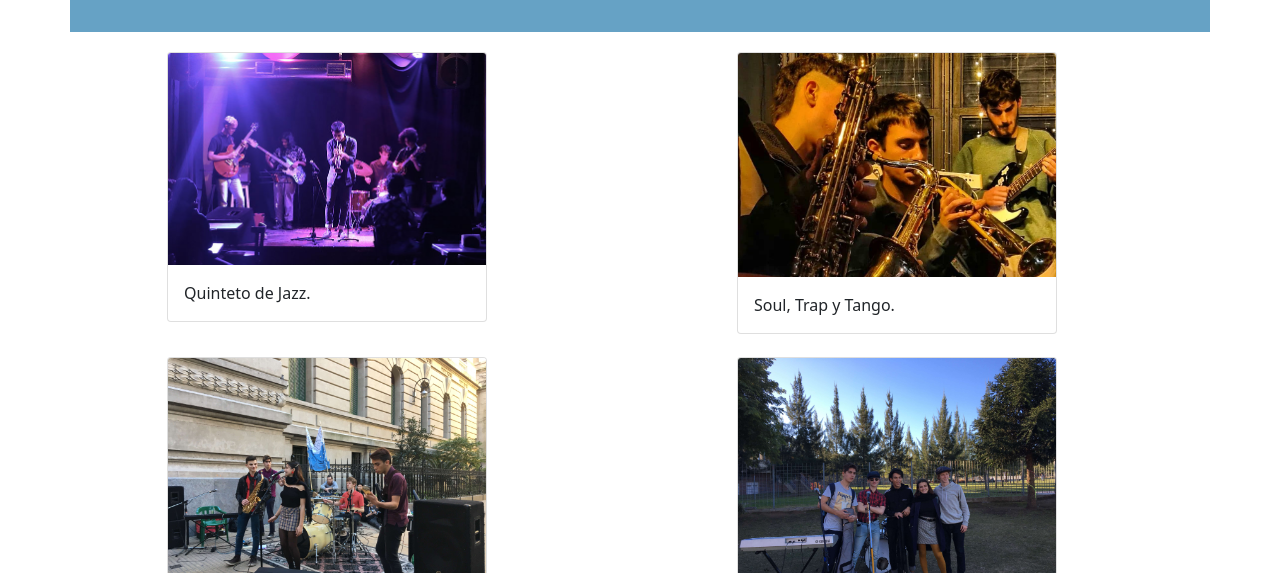
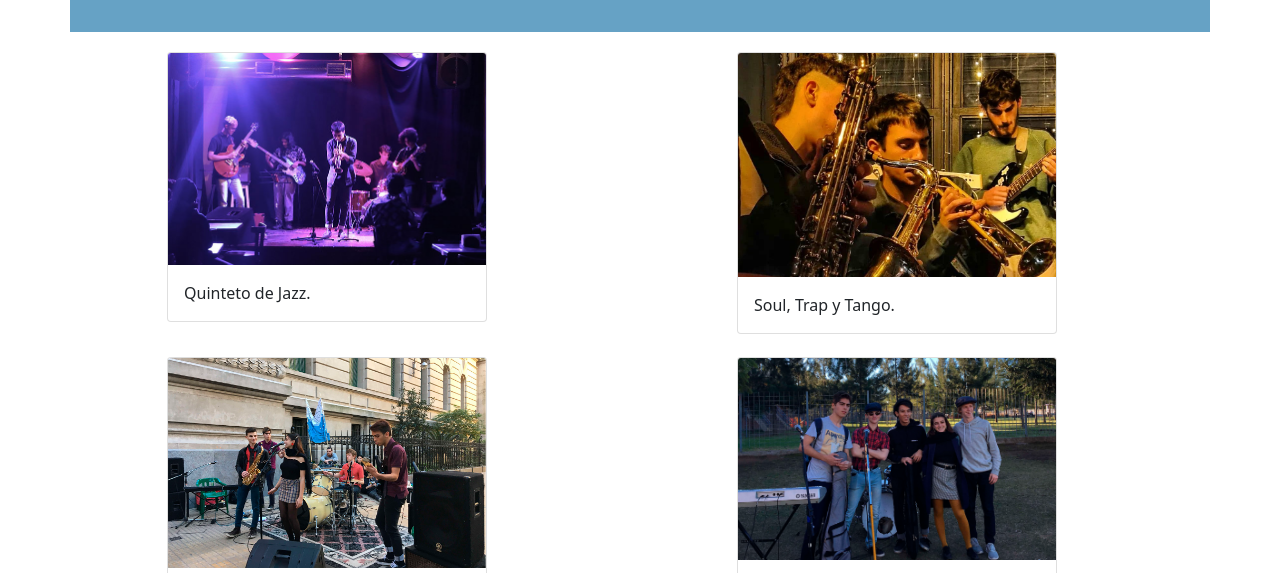
Before and after one commit to ArianneRamirez/ProyectoFidel, a website: page pages/ensambles.html in a window 1280 px wide. Shown: the part 211-784 px from the top of the page. Drawn offline with nearby package versions, Linux system fonts and the light colour scheme.

Commit message:
AjusteTamaños

```diff
--- a/pages/ensambles.html
+++ b/pages/ensambles.html
@@ -67,7 +67,7 @@
 
           <section  class=" col-lg-4 transformacion">
             <div class="card" style="width: 20rem;">
-              <img src="../pics/AmenabarCNBA1.JPG" class="card-img-top" alt="...">
+              <img src="../pics/AmenabarCNBA12.JPG" class="card-img-top" alt="...">
               <div class="card-body">
                 <p class="card-text">Quinteto  Amenábar. Rock en el CNBA</p>
               </div>
@@ -77,7 +77,7 @@
 
           <section  class="col-lg-4 transformacion">
             <div class="card" style="width: 20rem;">
-              <img src="../pics/Amenabar1.JPG" class="card-img-top" alt="...">
+              <img src="../pics/Amenabar12.JPG" class="card-img-top" alt="...">
               <div class="card-body">
                 <p class="card-text">Presentación quinteto  Amenábar en 2019</p>
               </div>
```
Also changed, not shown: pages/bio.html (+2 -1 lines), pics/Amenabar1.JPG (deleted), pics/Amenabar12.jpg (added), pics/AmenabarCNBA.JPG (deleted), pics/AmenabarCNBA1.JPG (deleted), pics/AmenabarCNBA12.jpg (added).
